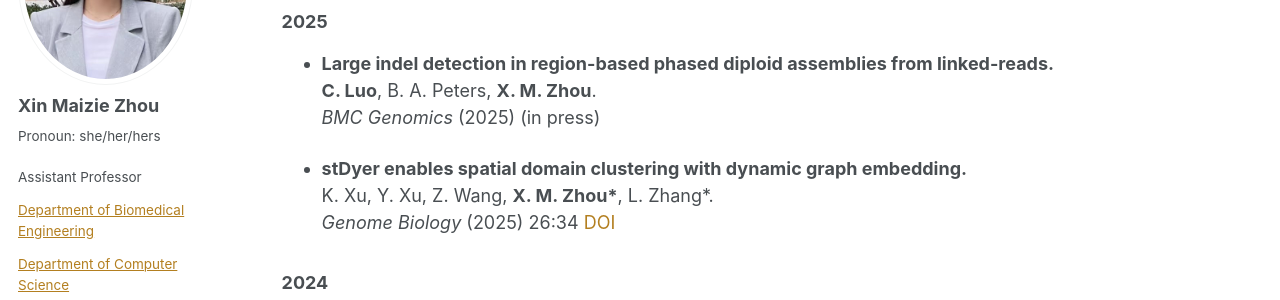
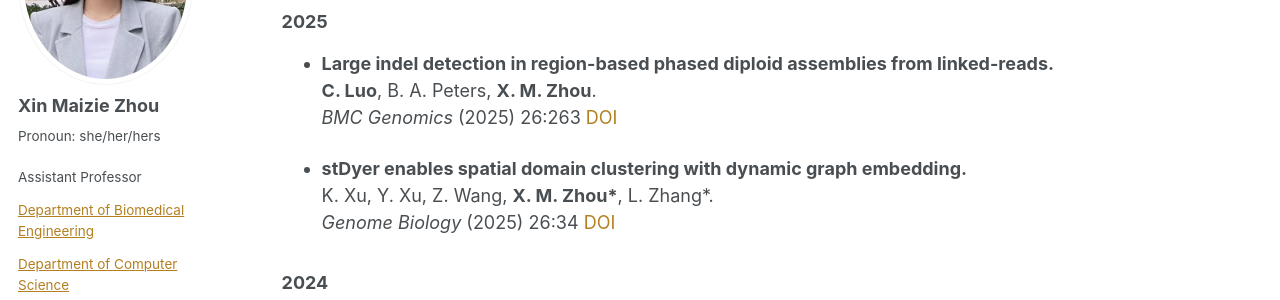
Before and after one commit to maiziezhoulab/Maiziezhoulab.github.io, a Jekyll site: the page built from _pages/publications.md, in a window 1280 px wide and 900 px high, scrolled down 1327 px. Shown: the part 153-453 px from the top of the window. Built offline with Jekyll 4.4.1, drawn with Linux system fonts in a browser that asks for light colours; some web fonts are replaced.

Commit message:
Update publications.md

```diff
--- a/_pages/publications.md
+++ b/_pages/publications.md
@@ -63,7 +63,7 @@ used Xin Maizie Zhou (X. M. Zhou) for publications after 2022.
 ### 2025
 - **Large indel detection in region-based phased diploid assemblies from linked-reads.**
   **C. Luo**, B. A. Peters, **X. M. Zhou**.
-  _BMC Genomics_ (2025) (in press)
+  _BMC Genomics_ (2025) 26:263 [DOI](https://doi.org/10.1186/s12864-025-11398-z)
 
 - **stDyer enables spatial domain clustering with dynamic graph embedding.**
   K. Xu, Y. Xu, Z. Wang, **X. M. Zhou\***, L. Zhang*.
```
